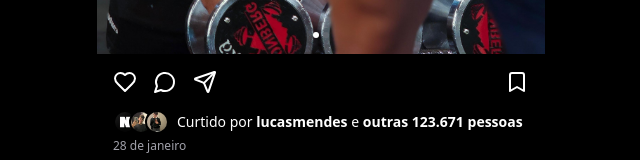
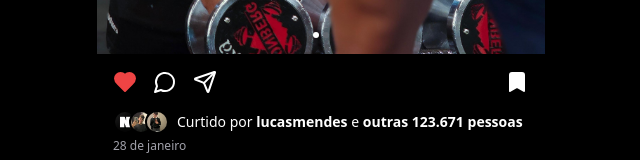
Before and after one commit to lucasfabbrim/ph, a Next.js app: page / in a window 1280 px wide. Shown: the part 1761-1921 px from the top of the page, without its empty margins (319-959 px from the left). Built offline with nearby package versions, Linux system fonts and the light colour scheme.

Commit message:
Update instagram.tsx

```diff
--- a/src/components/instagram.tsx
+++ b/src/components/instagram.tsx
@@ -117,7 +117,7 @@ export default function InstagramCarouselComponent() {
             >
               <Heart
                 className={`w-6 h-6 ${
-                  isLiked ? "fill-red-500 stroke-red-500" : ""
+                  !isLiked ? "fill-red-500 stroke-red-500" : ""
                 }`}
               />
             </button>
@@ -132,7 +132,7 @@ export default function InstagramCarouselComponent() {
             onClick={() => setIsSaved(!isSaved)}
             className="hover:text-zinc-300 transition-colors"
           >
-            <Bookmark className={`w-6 h-6 ${isSaved ? "fill-current" : ""}`} />
+            <Bookmark className={`w-6 h-6 ${!isSaved ? "fill-current" : ""}`} />
           </button>
         </div>
         <div className="flex items-center gap-2 mt-2">
```
